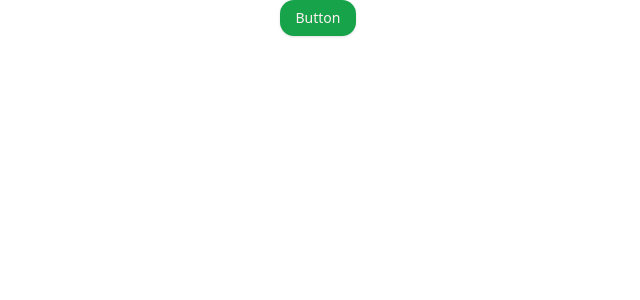
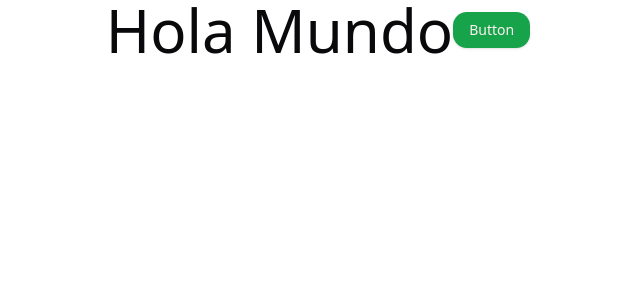
Before and after one commit to jeyko55/front-autenticacion-autorizacion-A, a Next.js app: page / in a window 1280 px wide. Shown: the top 300 px of the page, without its empty margins (322-962 px from the left). Built offline with nearby package versions, Linux system fonts and the light colour scheme.

Commit message:
Adding Hola Mundo

```diff
--- a/src/pages/index.tsx
+++ b/src/pages/index.tsx
@@ -3,6 +3,7 @@ import { Button } from '@/components/ui/button';
 export default function Home() {
   return (
     <div className='flex justify-center items-center'>
+      <h1 className='text-6xl'>Hola Mundo</h1>
       <Button>Button</Button>
     </div>
   );
```
